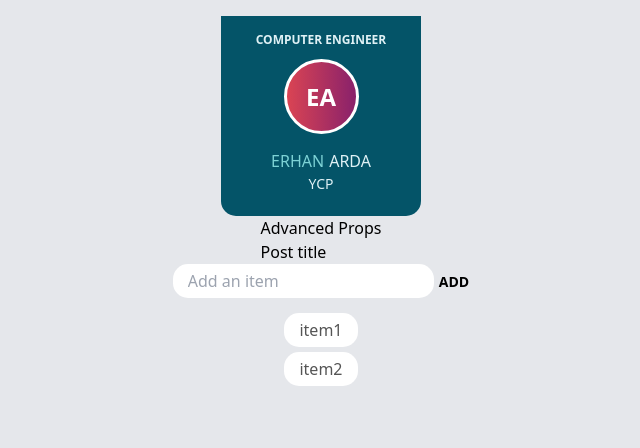
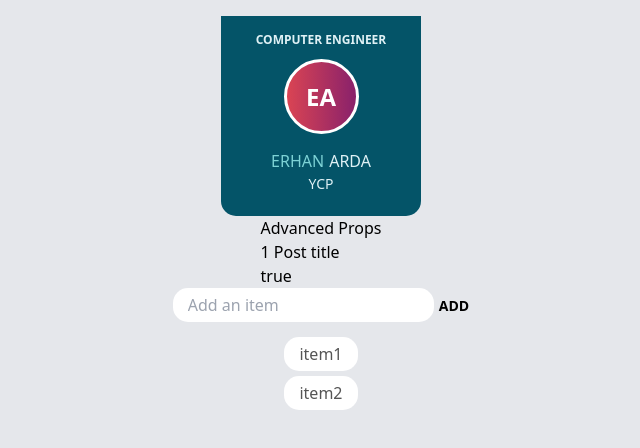
Before and after one commit to ErhanArda/vue-tests, a Vue app: page / in a window 1280 px wide. Shown: the top 448 px of the page, without its empty margins (319-959 px from the left). Built offline with nearby package versions, Linux system fonts and the light colour scheme.

Commit message:
props usage testing

```diff
--- a/src/components/Props.vue
+++ b/src/components/Props.vue
@@ -1,16 +1,22 @@
 <template>
     <div>
         <h1>Advanced Props</h1>
-        <div>{{post.title}}</div>
+        <div>{{id}} {{title}}</div>
+
+        <div>{{isPublished}}</div>
+
     </div>
 </template>
 <script>
 export default {
     props:{
+        id:Number,
         title: String,
-        isPublished: Boolean,
+        isPublished: {
+            type:[Boolean,Number],
+            default: false
+        },
         views:Number,
-        post:Object
     }
 }
 </script>
--- a/src/components/Two.vue
+++ b/src/components/Two.vue
@@ -2,7 +2,9 @@
     <div class="bg-gray-200 w-full h-screen flex flex-col items-center p-4">
         <Card name="Erhan Arda" company="YCP"/>
 
-        <Props title="Title for my Props" :is-published="false" :views="123" :post="post"/>
+        <!-- <Props :is-published="false" :views="123" :id="post.id" :title="post.title"/> -->
+
+        <Props :is-published="true" :views="123" v-bind="post"/>
 
         <div>
             <input
```
